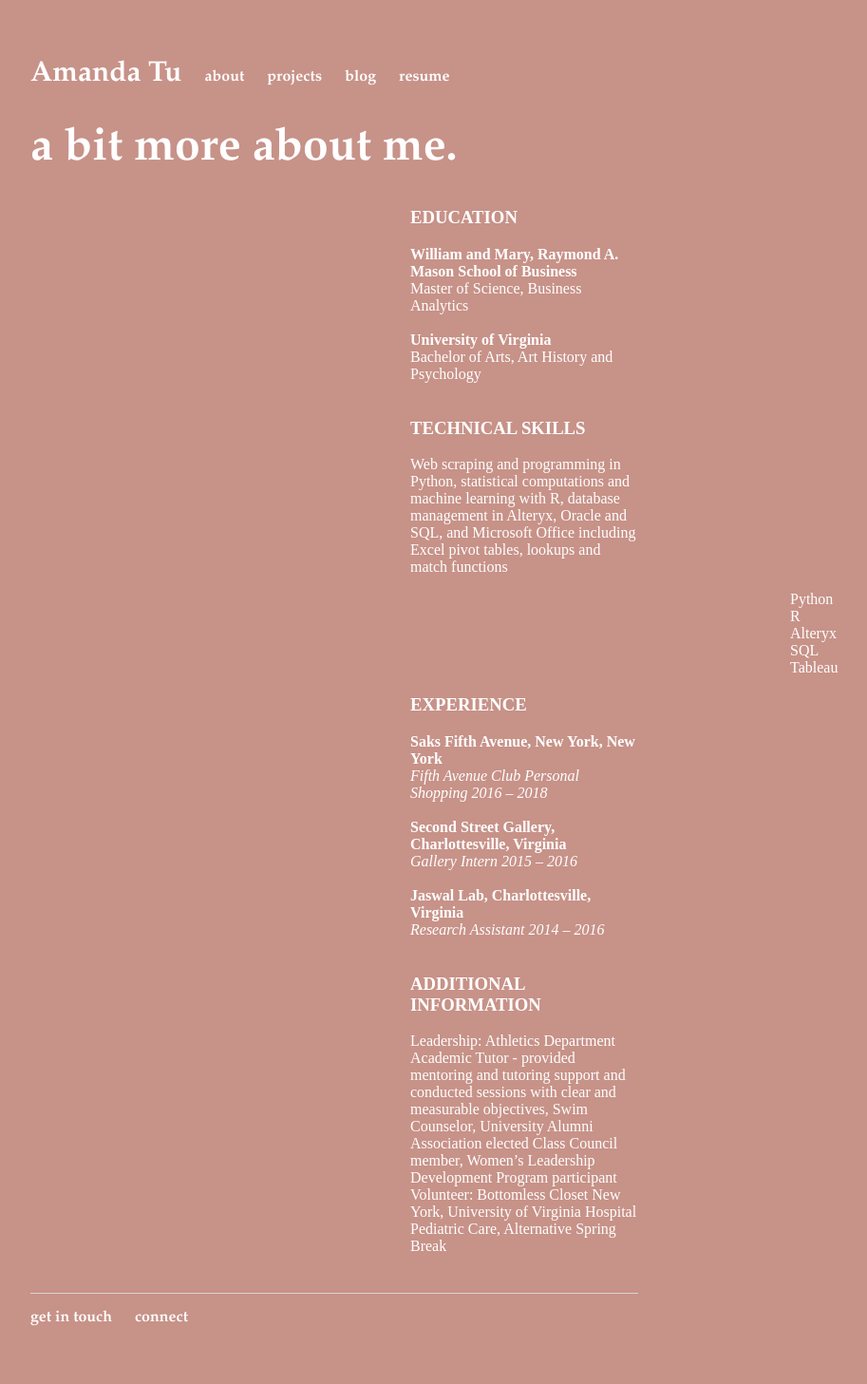
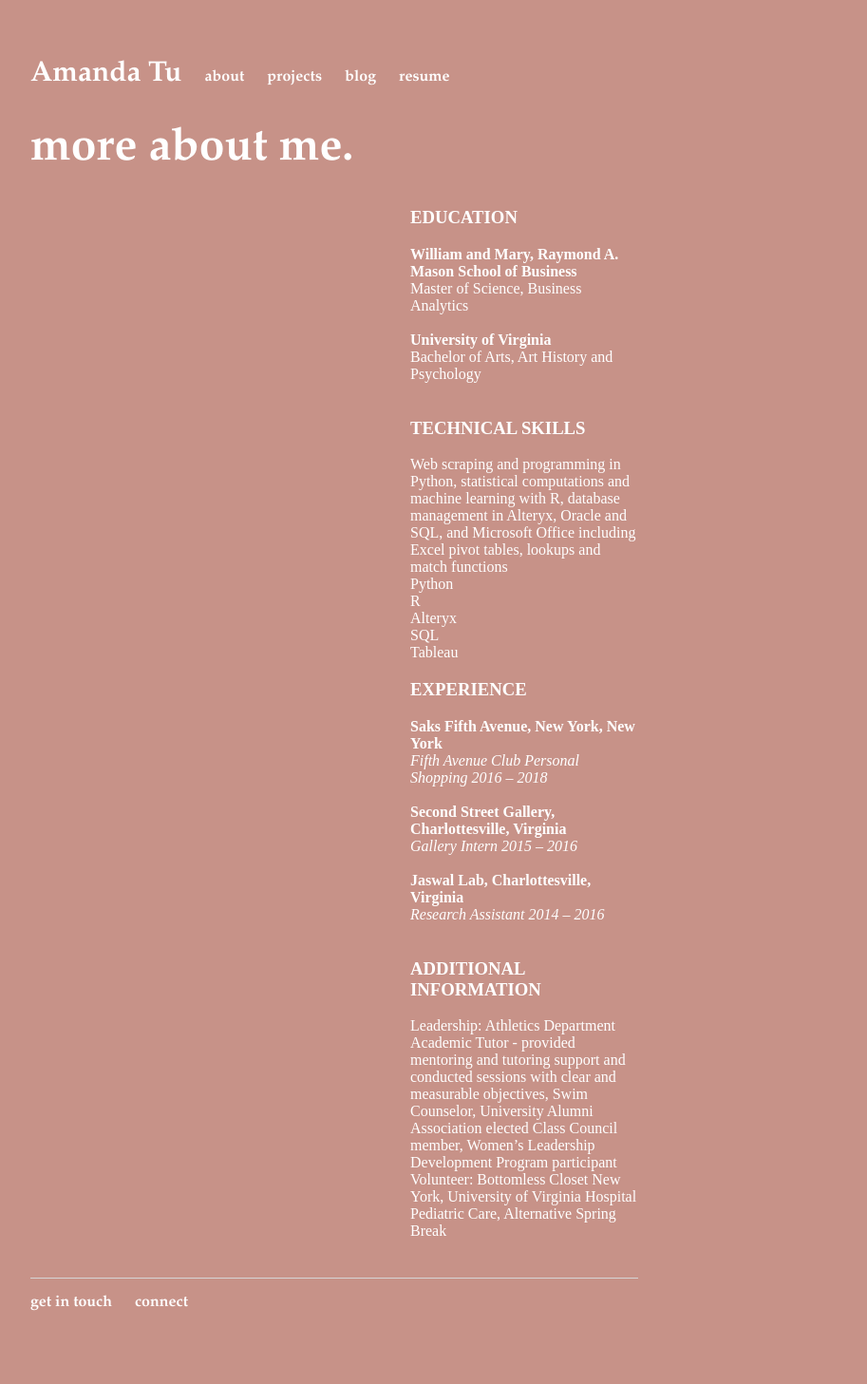
Before and after one commit to amanda-t2/amanda-t2.github.io, a Jekyll site: the page built from about/index.html, in a window 1280 px wide. Shown: the whole page at 95% size, without its empty margins (288-1201 px from the left). Built offline with Jekyll 4.4.1, drawn with Linux system fonts in a browser that asks for light colours.

Commit message:
Update index.html

```diff
--- a/about/index.html
+++ b/about/index.html
@@ -1,6 +1,6 @@
 ---
 layout: default
-title: a bit more about me.
+title: more about me.
 ---
 	<h1>{{ page.title }}</h1>
 	<ul class="posts">
@@ -16,13 +16,16 @@ title: a bit more about me.
 		<h3> TECHNICAL SKILLS </h3>
 Web scraping and programming in Python, statistical computations and machine learning with R, database management in Alteryx, Oracle and
 SQL, and Microsoft Office including Excel pivot tables, lookups and match functions
-		<ul style="list-style-type:none;">
-			<li>Python</li>
-			<li>R</li>
-			<li>Alteryx</li>
-			<li>SQL</li>
-			<li>Tableau</li>
-		</ul>
+		<br>
+		Python
+		<br>
+		R
+		<br>
+		Alteryx
+		<br>
+		SQL
+		<br>
+		Tableau
 
 		<h3> EXPERIENCE </h3>
 <strong> Saks Fifth Avenue, New York, New York </strong> <br>
```
